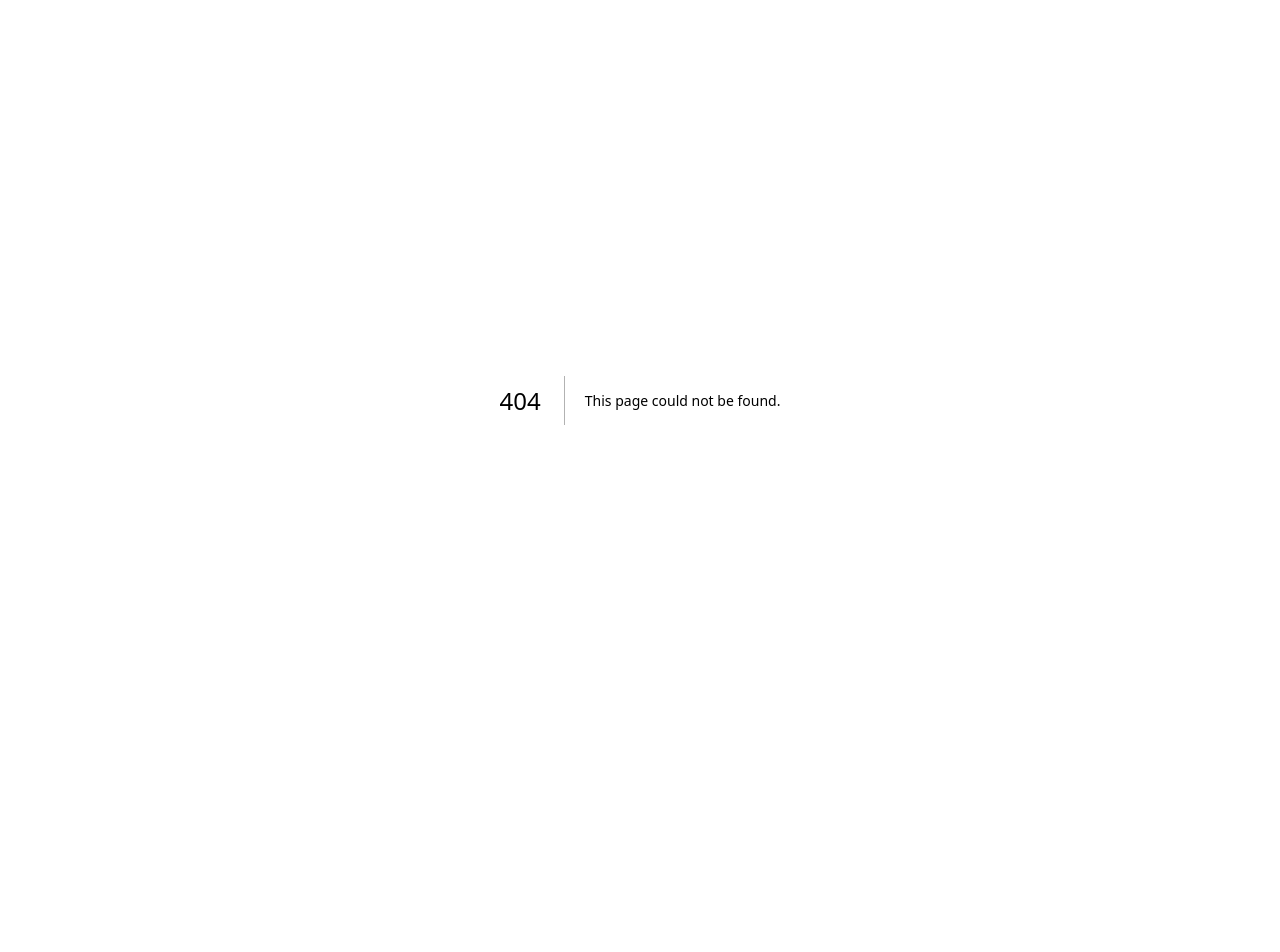
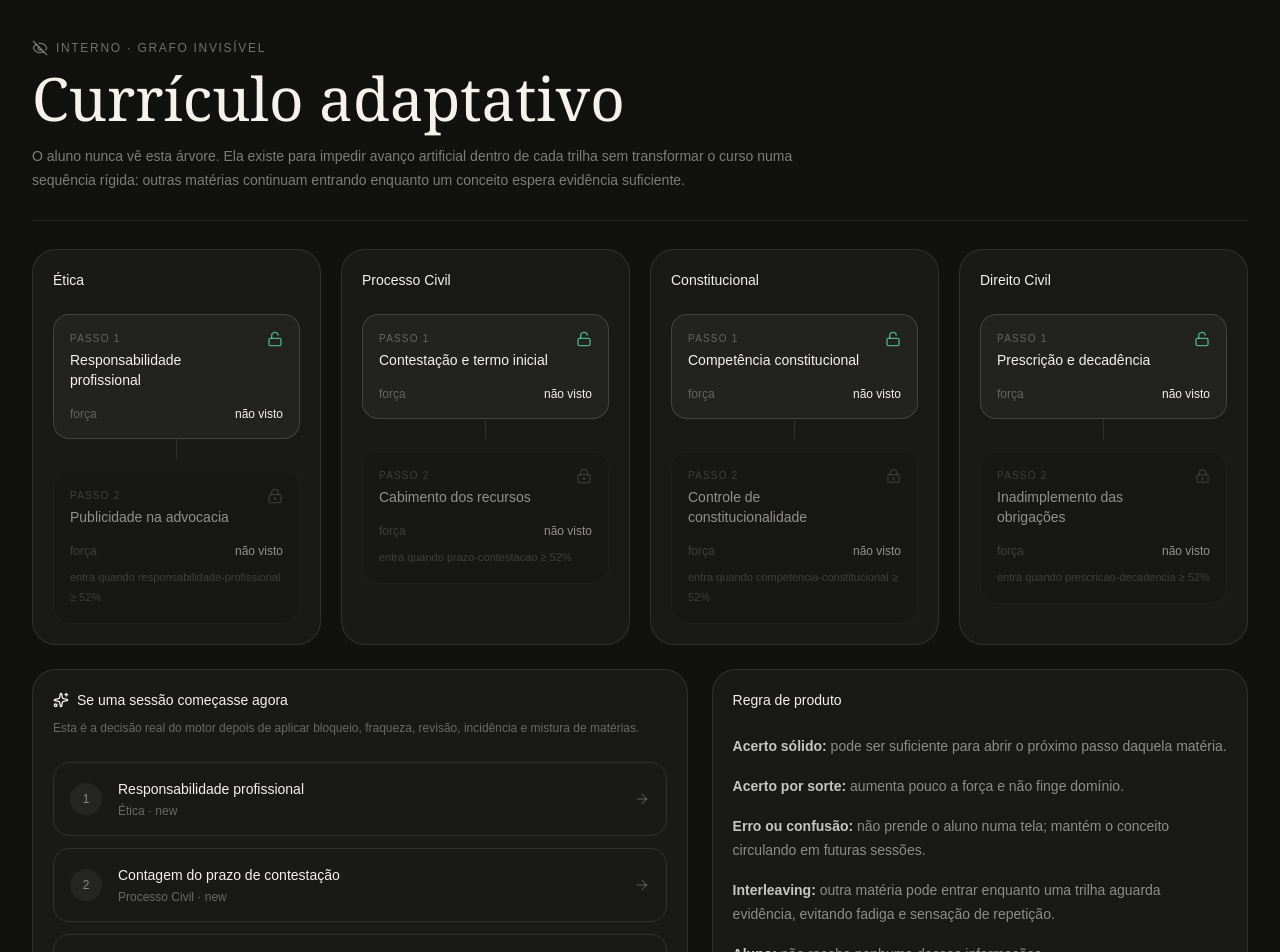
Before and after one commit to barbaracohenguilhem/direitofacil, a Next.js app: page /admin/curriculo in a window 1280 px wide. Before the commit this address had no page. Shown: the top 952 px of the page. Before the commit the page ends 800 px from the top, so only its background shows below. Built offline with nearby package versions, Linux system fonts and the light colour scheme.

Commit message:
feat: add internal invisible curriculum inspector

```diff
--- /dev/null
+++ b/src/app/admin/curriculo/page.tsx
@@ -0,0 +1,126 @@
+'use client';
+
+import { useEffect, useMemo, useState } from 'react';
+import { ArrowRight, EyeOff, LockKeyhole, Sparkles, Unlock } from 'lucide-react';
+import { buildNextActivities, loadLearnerState } from '@/features/adaptive/engine';
+import { CURRICULUM, conceptIsUnlocked } from '@/features/adaptive/curriculum';
+import { getRuntimeQuestionBank } from '@/features/content/repository';
+import type { LearnerState } from '@/features/adaptive/types';
+
+function pct(value: number) {
+  return `${Math.round(value * 100)}%`;
+}
+
+export default function InternalCurriculumPage() {
+  const [learner, setLearner] = useState<LearnerState | null>(null);
+
+  useEffect(() => {
+    setLearner(loadLearnerState());
+  }, []);
+
+  const strengths = useMemo(() => {
+    if (!learner) return {} as Record<string, number>;
+    return Object.fromEntries(
+      Object.entries(learner.concepts).map(([conceptId, concept]) => [conceptId, concept.strength]),
+    );
+  }, [learner]);
+
+  const nextActivities = useMemo(
+    () => (learner ? buildNextActivities(learner, 6) : []),
+    [learner],
+  );
+
+  const runtimeBank = useMemo(() => getRuntimeQuestionBank(), [learner]);
+
+  return (
+    <main className="min-h-dvh bg-[#11110f] px-4 py-6 text-[#f5f2ed] md:px-8 md:py-10">
+      <div className="mx-auto max-w-7xl">
+        <header className="border-b border-white/10 pb-7">
+          <div className="flex items-center gap-2 text-xs uppercase tracking-[.14em] text-white/40"><EyeOff className="h-4 w-4" /> interno · grafo invisível</div>
+          <h1 className="serif mt-3 text-4xl md:text-6xl">Currículo adaptativo</h1>
+          <p className="mt-4 max-w-3xl text-sm leading-6 text-white/45">O aluno nunca vê esta árvore. Ela existe para impedir avanço artificial dentro de cada trilha sem transformar o curso numa sequência rígida: outras matérias continuam entrando enquanto um conceito espera evidência suficiente.</p>
+        </header>
+
+        {!learner ? (
+          <div className="py-14 text-sm text-white/35">Carregando estado interno…</div>
+        ) : (
+          <>
+            <section className="mt-7 grid gap-5 xl:grid-cols-4">
+              {['Ética', 'Processo Civil', 'Constitucional', 'Direito Civil'].map((subject) => {
+                const concepts = CURRICULUM.filter((concept) => concept.subject === subject).sort((a, b) => a.order - b.order);
+                return (
+                  <div key={subject} className="rounded-[24px] border border-white/10 bg-white/[.035] p-5">
+                    <div className="text-sm font-medium">{subject}</div>
+                    <div className="mt-6 space-y-3">
+                      {concepts.map((concept, index) => {
+                        const observed = learner.concepts[concept.id];
+                        const unlocked = conceptIsUnlocked(concept.id, strengths) || !!observed;
+                        const threshold = concept.unlockStrength;
+                        return (
+                          <div key={concept.id}>
+                            <div className={`rounded-2xl border p-4 ${unlocked ? 'border-white/15 bg-white/[.04]' : 'border-white/5 bg-black/10 opacity-55'}`}>
+                              <div className="flex items-start justify-between gap-3">
+                                <div>
+                                  <div className="text-[10px] uppercase tracking-[.12em] text-white/30">passo {concept.order}</div>
+                                  <div className="mt-1 text-sm">{concept.label}</div>
+                                </div>
+                                {unlocked ? <Unlock className="h-4 w-4 text-emerald-300/70" /> : <LockKeyhole className="h-4 w-4 text-white/25" />}
+                              </div>
+                              <div className="mt-4 flex items-center justify-between text-xs">
+                                <span className="text-white/30">força</span>
+                                <span>{observed ? pct(observed.strength) : 'não visto'}</span>
+                              </div>
+                              {concept.prerequisites.length > 0 && (
+                                <div className="mt-2 text-[11px] leading-5 text-white/30">
+                                  entra quando {concept.prerequisites.join(', ')} ≥ {pct(threshold)}
+                                </div>
+                              )}
+                            </div>
+                            {index < concepts.length - 1 && <div className="mx-auto h-5 w-px bg-white/10" />}
+                          </div>
+                        );
+                      })}
+                    </div>
+                  </div>
+                );
+              })}
+            </section>
+
+            <section className="mt-6 grid gap-6 lg:grid-cols-[1.1fr_.9fr]">
+              <div className="rounded-[24px] border border-white/10 bg-white/[.035] p-5">
+                <div className="flex items-center gap-2"><Sparkles className="h-4 w-4" /><span className="text-sm font-medium">Se uma sessão começasse agora</span></div>
+                <p className="mt-2 text-xs leading-5 text-white/35">Esta é a decisão real do motor depois de aplicar bloqueio, fraqueza, revisão, incidência e mistura de matérias.</p>
+                <div className="mt-6 space-y-3">
+                  {nextActivities.map((activity, index) => {
+                    const question = runtimeBank.find((item) => item.id === activity.questionId);
+                    return (
+                      <div key={activity.questionId} className="flex items-center gap-4 rounded-2xl border border-white/10 p-4">
+                        <div className="flex h-8 w-8 shrink-0 items-center justify-center rounded-full bg-white/5 text-xs text-white/45">{index + 1}</div>
+                        <div className="min-w-0 flex-1">
+                          <div className="text-sm">{question?.conceptLabel ?? activity.questionId}</div>
+                          <div className="mt-1 text-xs text-white/35">{question?.subject ?? '—'} · {activity.reason}</div>
+                        </div>
+                        {index < nextActivities.length - 1 && <ArrowRight className="h-4 w-4 text-white/20" />}
+                      </div>
+                    );
+                  })}
+                </div>
+              </div>
+
+              <div className="rounded-[24px] border border-white/10 bg-white/[.035] p-5">
+                <div className="text-sm font-medium">Regra de produto</div>
+                <div className="mt-6 space-y-4 text-sm leading-6 text-white/50">
+                  <p><strong className="text-white/75">Acerto sólido:</strong> pode ser suficiente para abrir o próximo passo daquela matéria.</p>
+                  <p><strong className="text-white/75">Acerto por sorte:</strong> aumenta pouco a força e não finge domínio.</p>
+                  <p><strong className="text-white/75">Erro ou confusão:</strong> não prende o aluno numa tela; mantém o conceito circulando em futuras sessões.</p>
+                  <p><strong className="text-white/75">Interleaving:</strong> outra matéria pode entrar enquanto uma trilha aguarda evidência, evitando fadiga e sensação de repetição.</p>
+                  <p><strong className="text-white/75">Aluno:</strong> não recebe nenhuma dessas informações.</p>
+                </div>
+              </div>
+            </section>
+          </>
+        )}
+      </div>
+    </main>
+  );
+}
```
